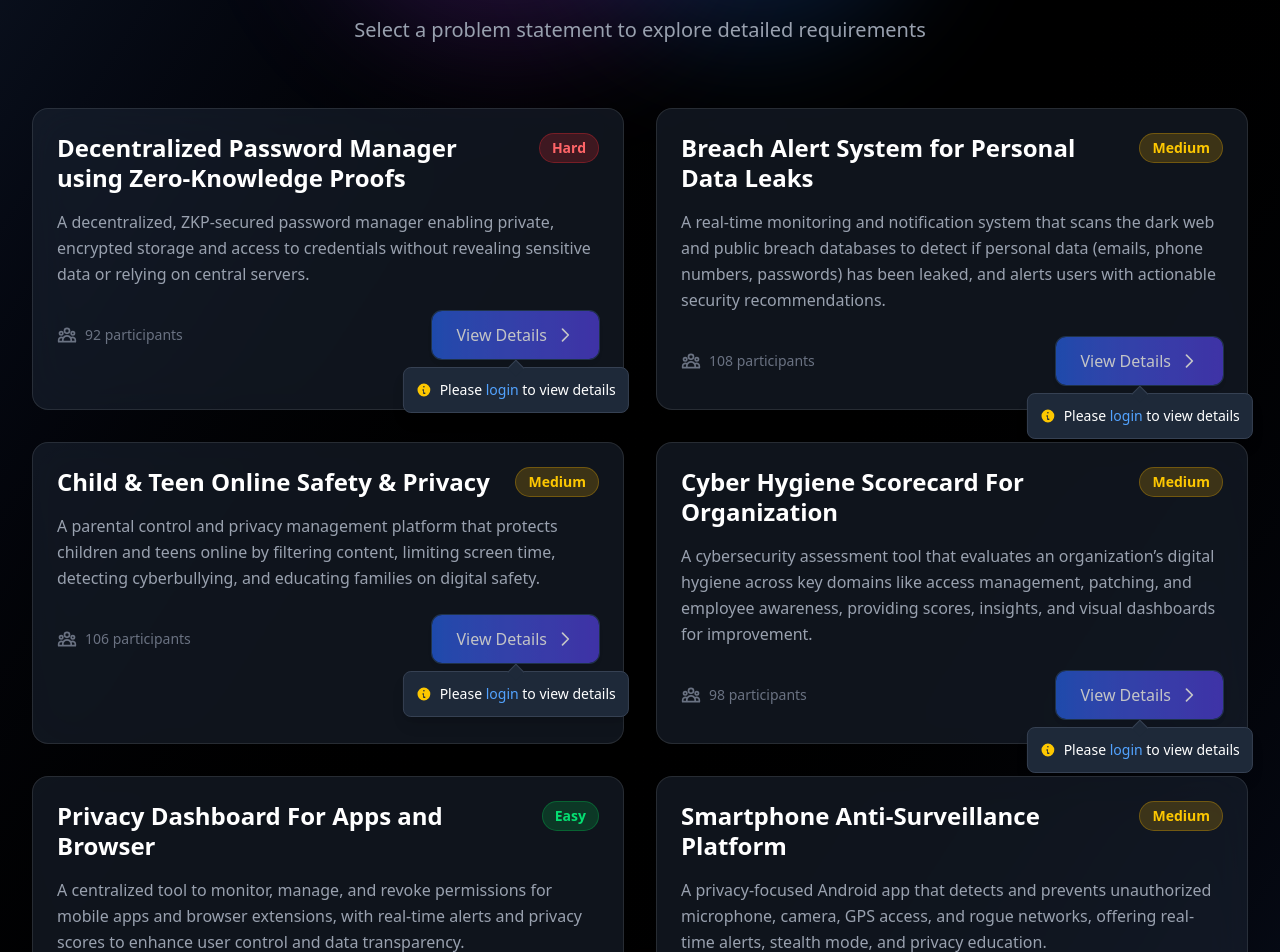
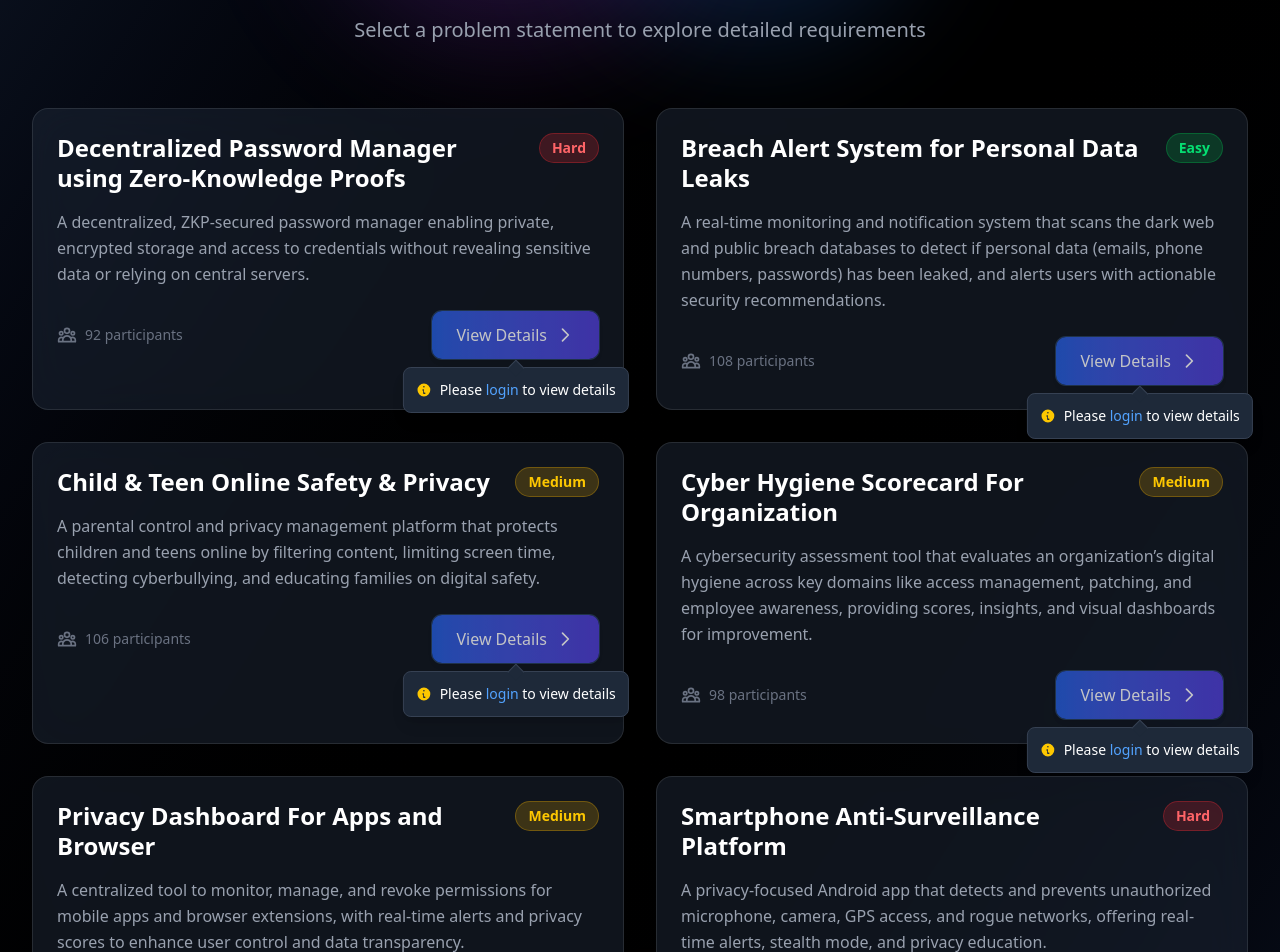
Before and after one commit to navokta/Bytewar-v2, a Next.js app: page /themes/1 in a window 1280 px wide. Shown: the part 380-1332 px from the top of the page. Built offline with nearby package versions, Linux system fonts and the light colour scheme; no server answers.

Commit message:
Levels Define Phase 1

```diff
--- a/app/themes/[themeId]/page.js
+++ b/app/themes/[themeId]/page.js
@@ -57,7 +57,7 @@ const ThemeProblemsPage = () => {
           id: 'breach-alert-system',
           title: 'Breach Alert System for Personal Data Leaks',
           description: 'A real-time monitoring and notification system that scans the dark web and public breach databases to detect if personal data (emails, phone numbers, passwords) has been leaked, and alerts users with actionable security recommendations.',
-          difficulty: 'Medium',
+          difficulty: 'Easy',
           participants: 108
         },
         {
@@ -78,14 +78,14 @@ const ThemeProblemsPage = () => {
           id: 'privacy-dashboard',
           title: 'Privacy Dashboard For Apps and Browser',
           description: 'A centralized tool to monitor, manage, and revoke permissions for mobile apps and browser extensions, with real-time alerts and privacy scores to enhance user control and data transparency.',
-          difficulty: 'Easy',
+          difficulty: 'Medium',
           participants: 86
         },
         {
           id: 'anti-surveillance-platform',
           title: 'Smartphone Anti-Surveillance Platform',
           description: 'A privacy-focused Android app that detects and prevents unauthorized microphone, camera, GPS access, and rogue networks, offering real-time alerts, stealth mode, and privacy education.',
-          difficulty: 'Medium',
+          difficulty: 'Hard',
           participants: 72
         }
       ]
@@ -106,7 +106,7 @@ const ThemeProblemsPage = () => {
           id: 'online-note-summarizer',
           title: 'Online Note Summarizer',
           description: 'AI-powered platform to automatically generate concise summaries, key points, and mind maps from long notes to improve revision and retention.',
-          difficulty: 'Medium',
+          difficulty: 'Hard',
           participants: 135
         },
         {
@@ -114,13 +114,13 @@ const ThemeProblemsPage = () => {
           title: 'AI Career Path Advisor',
           description: 'A personalized AI-driven tool that guides individuals in selecting and advancing their career in AI based on skills, goals, and market trends.',
           difficulty: 'Medium',
-          participants: 124
+          participants: 114
         },
         {
           id: 'inclusive-learning-platform',
           title: 'Inclusive Learning for Students with Disabilities',
           description: 'An assistive digital learning platform designed to support students with physical, cognitive, or learning disabilities using adaptive tools and personalized content.',
-          difficulty: 'Medium',
+          difficulty: 'Hard',
           participants: 118
         },
         {
@@ -373,14 +373,14 @@ const ThemeProblemsPage = () => {
           id: 'air-quality-noise-monitoring-app',
           title: 'Air Quality and Noise Monitoring App',
           description: 'Develop a mobile app for real-time air quality and noise level monitoring in urban areas',
-          difficulty: 'Hard',
+          difficulty: 'Medium',
           participants: 105
         },
         {
           id: 'citizen-participation-feedback-platform',
           title: 'Citizen Participation and Feedback Platform',
           description: 'Create a platform for citizens to provide feedback and participate in urban planning decisions',
-          difficulty: 'Medium',
+          difficulty: 'Easy',
           participants: 95
         },
         {
@@ -401,7 +401,7 @@ const ThemeProblemsPage = () => {
           id: 'intelligent-parking-finder',
           title: 'Intelligent Parking Finder',
           description: 'Develop an AI-powered app to help users find available parking spots in real-time',
-          difficulty: 'Medium',
+          difficulty: 'Hard',
           participants: 95
         },
         {
@@ -436,7 +436,7 @@ const ThemeProblemsPage = () => {
           id: 'waste-segregation-smart-bin',
           title: 'Waste Segregation and Smart Bin Monitoring',
           description: 'An AI-powered system designed to automate waste segregation and provide real-time monitoring of waste bins using computer vision and sensor data. It aims to optimize collection schedules, improve recycling, and enhance smart city infrastructure.',
-          difficulty: 'Hard',
+          difficulty: 'Medium',
           participants: 100
         }
       ]
@@ -486,7 +486,7 @@ const ThemeProblemsPage = () => {
           id: 'legal-right-awareness-tool',
           title: 'Legal Right Awareness Tool',
           description: 'A multilingual, mobile-friendly platform to educate users about their legal rights in real-world scenarios like police stops, tenancy issues, or workplace disputes, using plain language and location-based info.',
-          difficulty: 'Medium',
+          difficulty: 'Easy',
           participants: 113
         },
         {
@@ -500,7 +500,7 @@ const ThemeProblemsPage = () => {
           id: 'legal-risk-scoring-startups',
           title: 'Legal Risk Scoring for Startups',
           description: 'An automated tool that assesses a startup’s legal health via questionnaires and document analysis, providing a risk score and improvement suggestions.',
-          difficulty: 'Medium',
+          difficulty: 'Hard',
           participants: 119
         },
         {
```
